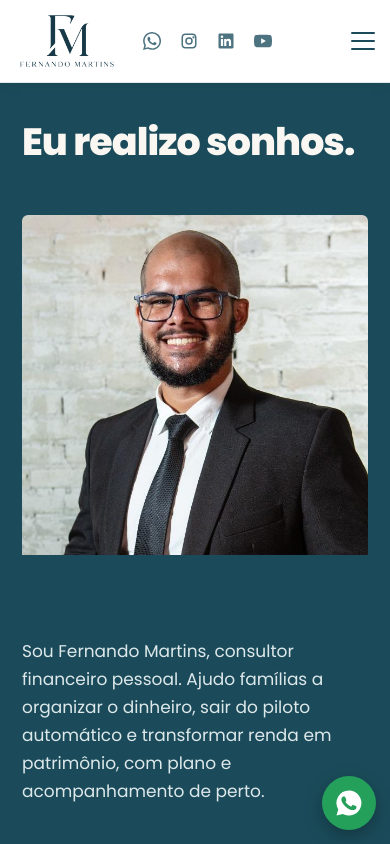
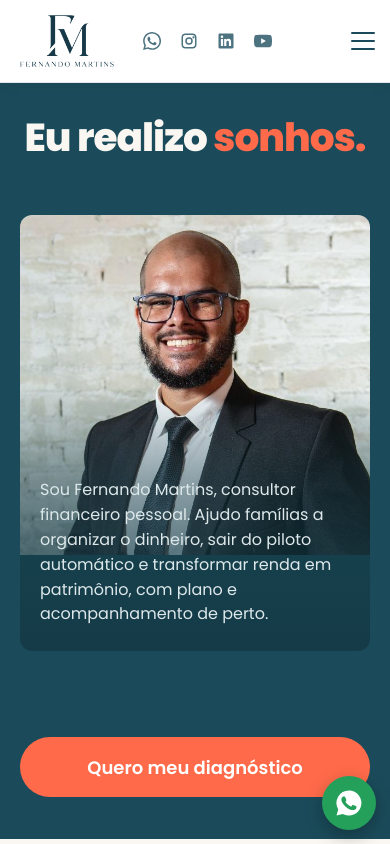
Before and after one commit to MateusTheobald/fernando-martins, a React (Vite) app: page / in a window 390 px wide. Shown: the top 844 px of the page. Built offline with nearby package versions, Linux system fonts and the light colour scheme.

Commit message:
Update HomePageBanner.css

```diff
--- a/src/components/inicio/HomePageBanner.css
+++ b/src/components/inicio/HomePageBanner.css
@@ -1,7 +1,10 @@
 
 /* =========================================
    HOME BANNER — MOBILE
-   Ordem: Título > Foto > Texto > Botão
+   Título centralizado
+   Foto grande
+   Texto sobre a foto
+   Botão abaixo
 ========================================= */
 
 @media (max-width: 820px) {
@@ -18,90 +21,150 @@
     width: 100%;
     max-width: 100%;
     margin: 0;
-    padding: 38px 22px 45px;
+    padding: 34px 20px 42px;
     zoom: 1;
 
     display: grid;
     grid-template-columns: 1fr;
+    grid-template-areas:
+      "title"
+      "photo"
+      "button";
+
     gap: 0;
+    align-items: stretch;
   }
 
-  /* Libera os elementos internos para reorganização */
+  /* Libera os elementos internos */
+
   .hero .txt {
     display: contents;
   }
 
-  /* 1. Título */
+  /* TÍTULO */
+
   .hero h1 {
-    grid-row: 1;
-    font-size: clamp(38px, 9vw, 54px);
+    grid-area: title;
+    display: block;
+    width: 100%;
+    text-align: center;
+
+    font-size: clamp(39px, 9vw, 54px);
     line-height: 1.08;
-    margin: 0 0 25px;
-    text-align: left;
-  }
-
-  /* 2. Foto */
-  .hero .photo {
-    grid-row: 2;
-    width: 100%;
     margin: 0 0 28px;
   }
 
-  .hero .photo img {
-    width: 100%;
-    height: auto;
-    aspect-ratio: 4 / 3;
-    max-height: 420px;
-    object-fit: cover;
-    object-position: center 25%;
-    border-radius: 10px;
+  .hero h1 em {
+    color: var(--coral);
+    font-style: normal;
   }
 
-  /* 3. Texto */
+  /* FOTO */
+
+  .hero .photo {
+    grid-area: photo;
+    position: relative;
+    width: 100%;
+    height: 470px;
+    margin: 0;
+    overflow: hidden;
+    border-radius: 12px;
+  }
+
+  .hero .photo img {
+    position: absolute;
+    inset: 0;
+
+    width: 100%;
+    height: 100%;
+    max-height: none;
+
+    object-fit: cover;
+    object-position: center 18%;
+
+    border-radius: 12px;
+  }
+
+  /* TEXTO SOBRE A FOTO */
+
   .hero p {
-    grid-row: 3;
+    grid-area: photo;
+    align-self: end;
+    z-index: 2;
+
     width: 100%;
     max-width: 100%;
-    font-size: 17px;
-    line-height: 1.65;
-    margin: 0 0 26px;
+
+    padding: 90px 20px 24px;
+    margin: 0;
+
+    color: #fff;
+    font-size: 16px;
+    line-height: 1.55;
+
+    background: linear-gradient(
+      to bottom,
+      transparent 0%,
+      rgba(20, 58, 70, .45) 35%,
+      rgba(20, 58, 70, .96) 100%
+    );
+
+    border-radius: 0 0 12px 12px;
   }
 
-  /* 4. Botão */
+  /* BOTÃO */
+
   .hero .cta {
-    grid-row: 4;
+    grid-area: button;
+
     display: flex;
     flex-direction: column;
+
     width: 100%;
-    margin: 0;
+    margin-top: 24px;
+    gap: 12px;
   }
 
   .hero .cta .btn {
     width: 100%;
     min-height: 60px;
+
+    display: flex;
+    align-items: center;
     justify-content: center;
+
+    padding: 16px 20px;
     font-size: 18px;
-    padding: 16px 20px;
+    text-align: center;
   }
 }
 
-/* Celulares menores */
+/* =========================================
+   CELULARES PEQUENOS
+========================================= */
 
 @media (max-width: 380px) {
 
   .hero .wrap {
-    padding: 30px 18px 38px;
+    padding: 28px 16px 34px;
   }
 
   .hero h1 {
     font-size: 37px;
+    margin-bottom: 22px;
   }
 
-  .hero .photo img {
-    aspect-ratio: 4 / 3;
+  .hero .photo {
+    height: 420px;
   }
 
   .hero p {
+    font-size: 14px;
+    padding: 75px 16px 20px;
+  }
+
+  .hero .cta .btn {
+    min-height: 56px;
     font-size: 16px;
   }
 }
```
